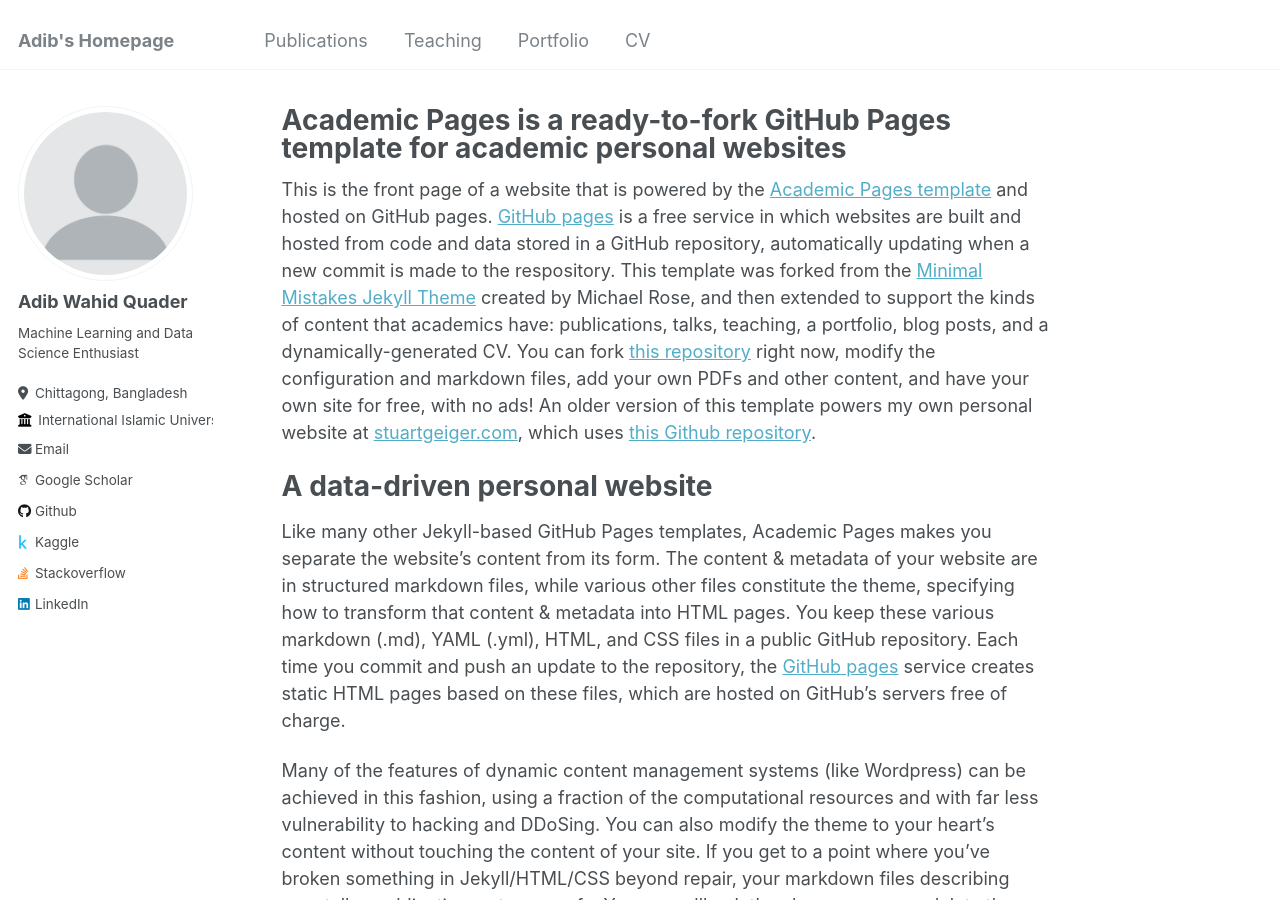
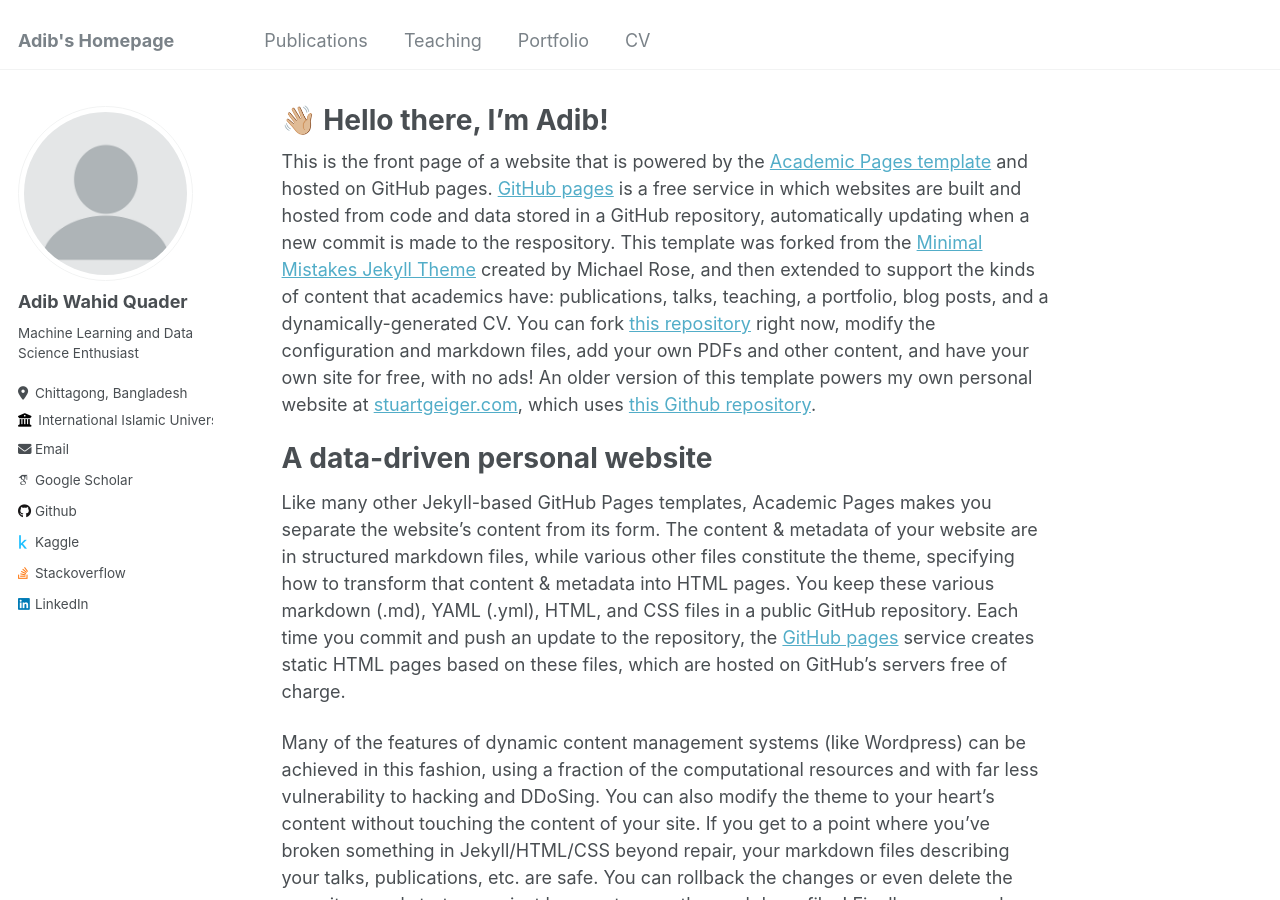
Before and after one commit to Aveiro11/Adib.github.io, a Jekyll site: the page built from _pages/about.md, in a window 1280 px wide and 900 px high. Built offline with Jekyll 4.4.1, drawn with Linux system fonts in a browser that asks for light colours; some web fonts are replaced.

Commit message:
Update about.md

```diff
--- a/_pages/about.md
+++ b/_pages/about.md
@@ -1,6 +1,7 @@
 ---
 permalink: /
-title: "Academic Pages is a ready-to-fork GitHub Pages template for academic personal websites"
+title: "👋🏼 Hello there, I'm Adib!"
+excerpt: "About me"
 author_profile: true
 redirect_from:
   - /about/
```
